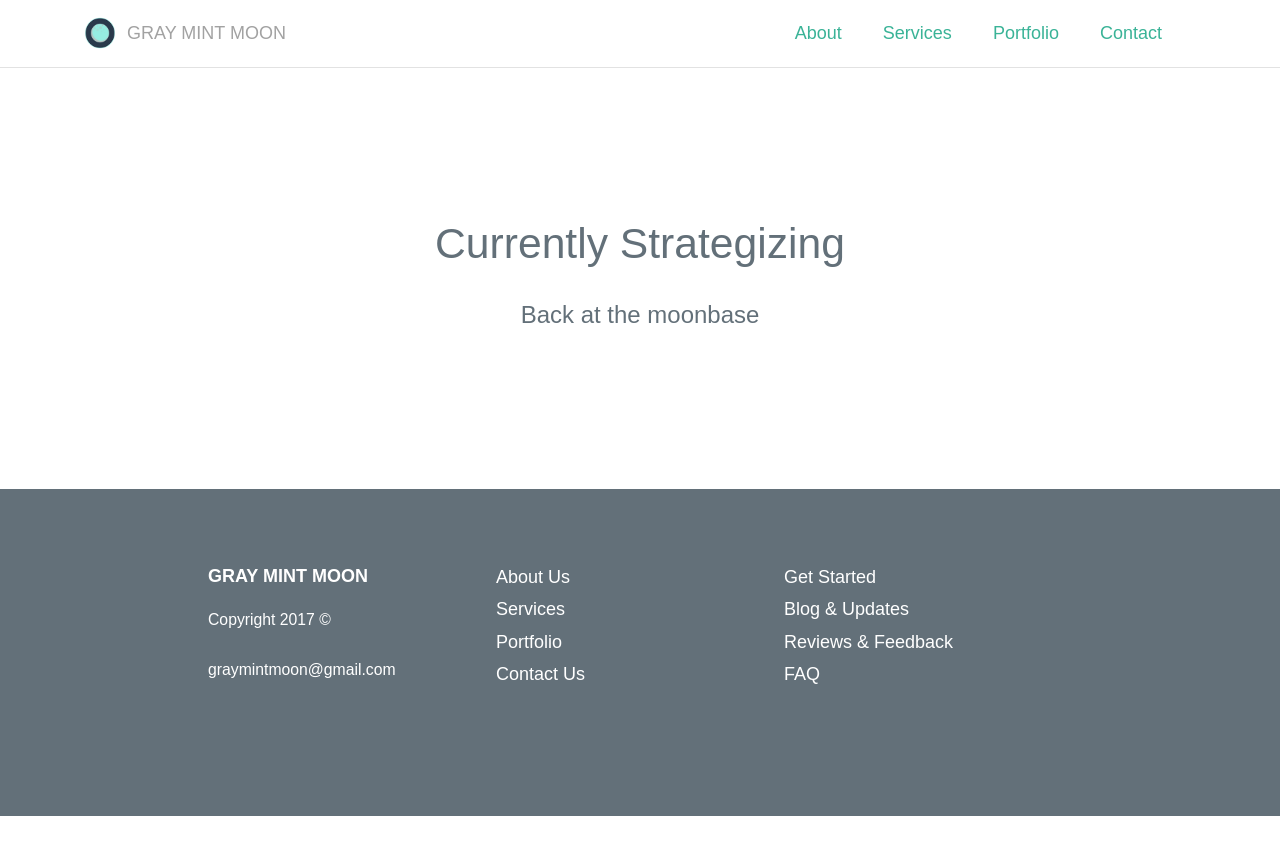
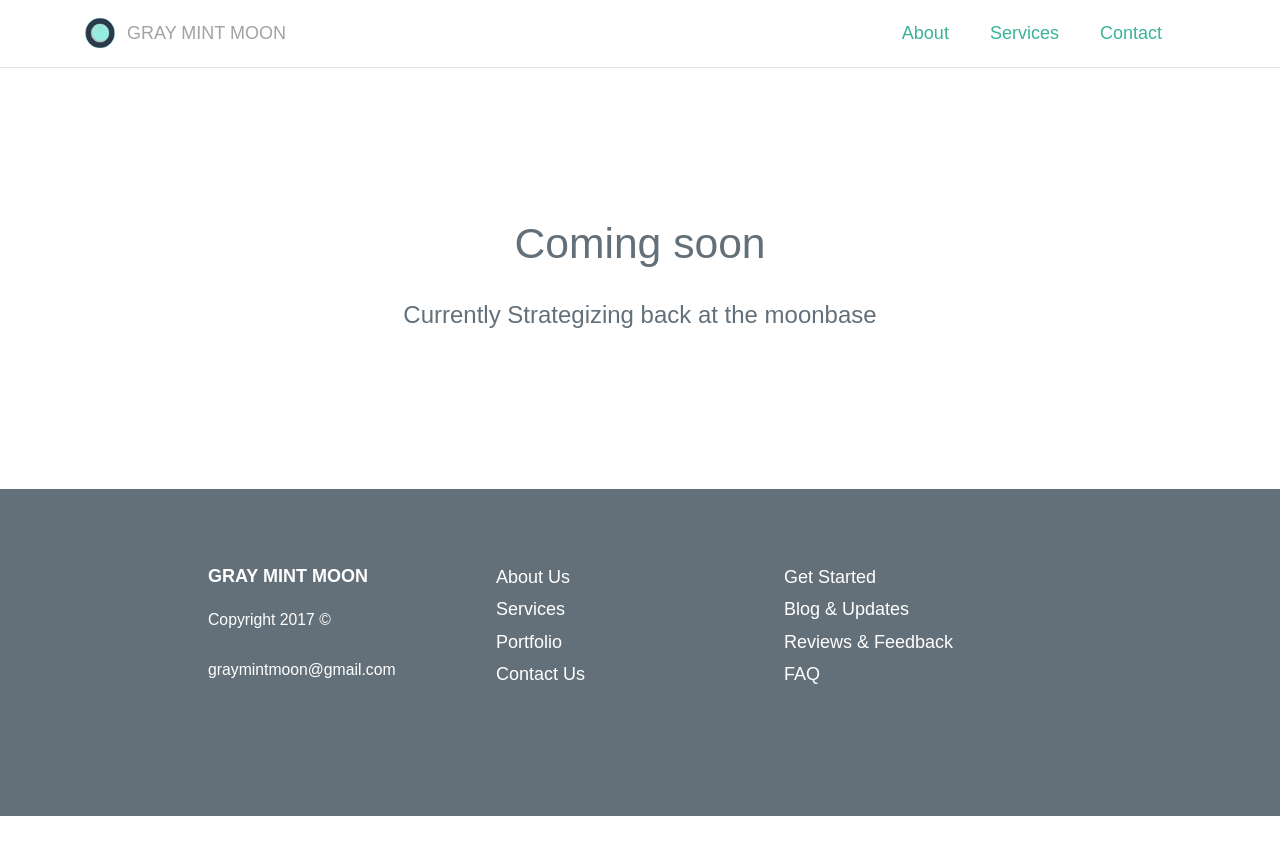
Before and after one commit to graymintmoon/graymintmoon.github.io, a Jekyll site: the page built from portfolio.md, in a window 1280 px wide. Shown: the top 855 px of the page. Built offline with Jekyll 4.4.1, drawn with Linux system fonts in a browser that asks for light colours; nearby versions of some CDN libraries; some web fonts are replaced.

Commit message:
remove portfolio from nav

```diff
--- a/_includes/header.html
+++ b/_includes/header.html
@@ -11,7 +11,7 @@
 			<nav class="header_nav">
 				<a href="/about"><li class="header_nav_item">About</li></a>
 				<a href="/services"><li class="header_nav_item">Services</li></a>
-				<a href="/portfolio"><li class="header_nav_item">Portfolio</li></a>
+				<!-- <a href="/portfolio"><li class="header_nav_item">Portfolio</li></a> -->
 				<a href="/contact"><li class="header_nav_item">Contact</li></a>
 			</nav>
 		</div>
--- a/portfolio.md
+++ b/portfolio.md
@@ -3,6 +3,6 @@ layout: page
 title: Portfolio
 ---
 <div class="text_center">
-	<h2 class="text_charcoal">Currently Strategizing</h2>
-	<h4>Back at the moonbase</h4>
+	<h2 class="text_charcoal">Coming soon</h2>
+	<h4>Currently Strategizing back at the moonbase</h4>
 </div>
```
Also changed, not shown: about.md (+1 -1 lines), services.md (+1 -1 lines).
